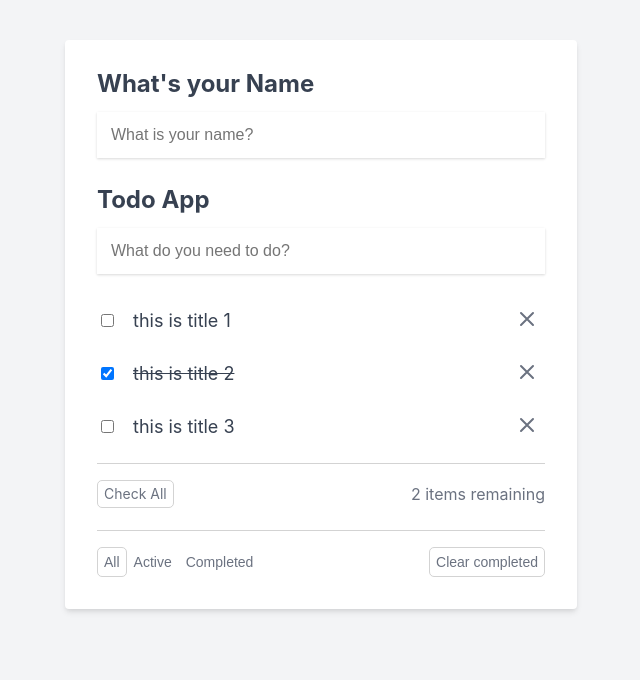
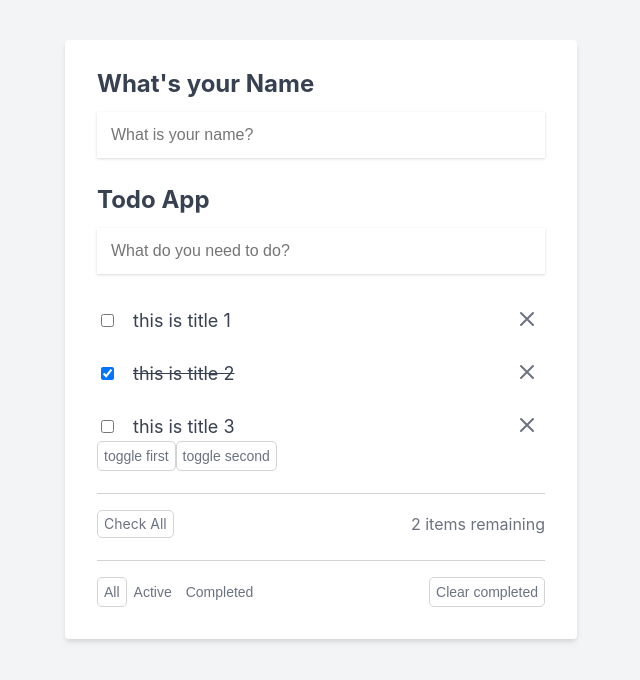
Before and after one commit to HlaingMinThan/Todo-App-with-hooks, a React (Create React App) app: page / in a window 1280 px wide. Shown: the top 680 px of the page, without its empty margins (319-959 px from the left). Built offline with nearby package versions, Linux system fonts and the light colour scheme.

Commit message:
custom hooks simple example

```diff
--- a/src/components/TodoList.jsx
+++ b/src/components/TodoList.jsx
@@ -2,6 +2,7 @@ import React from 'react';
 import propTypes from 'prop-types';
 import TodosRemaining from './TodosRemaining';
 import ClearCompleted from './ClearCompleted';
+import useToggle from '../hooks/useToggle';
 TodoList.propTypes = {
   filteredTodos: propTypes.array.isRequired,
   onDeleteTodo: propTypes.func.isRequired,
@@ -27,6 +28,8 @@ export default function TodoList({
   setFilter,
   filter,
 }) {
+  let [firstVisiable, togglefirstVisiable] = useToggle();
+  let [secondVisiable, toggleSecondVisiable] = useToggle();
   return (
     <>
       <ul className="todo-list">
@@ -81,6 +84,15 @@ export default function TodoList({
           </li>
         ))}
       </ul>
+      <div className="toggles-container">
+        <button className="button" onClick={togglefirstVisiable}>
+          toggle first
+        </button>
+        <button className="button" onClick={toggleSecondVisiable}>
+          toggle second
+        </button>
+      </div>
+      {firstVisiable && (
         <div className="check-all-container">
           <div>
             <div className="button" onClick={checkAll}>
@@ -89,7 +101,9 @@ export default function TodoList({
           </div>
           <TodosRemaining remainingItems={remainingItems} />
         </div>
+      )}
 
+      {secondVisiable && (
         <div className="other-buttons-container">
           <div>
             <button
@@ -121,6 +135,7 @@ export default function TodoList({
             <ClearCompleted onClearCompleted={onClearCompleted} />
           </div>
         </div>
+      )}
     </>
   );
 }
--- /dev/null
+++ b/src/hooks/useToggle.js
@@ -0,0 +1,13 @@
+import { useState } from 'react';
+
+const useToggle = (initialState = true) => {
+  let [visiable, setVisiable] = useState(initialState);
+
+  function toggle() {
+    setVisiable(prevState => !prevState);
+  }
+
+  return [visiable, toggle];
+};
+
+export default useToggle;
```
Lines whose indentation alone changed are shown as unchanged.
